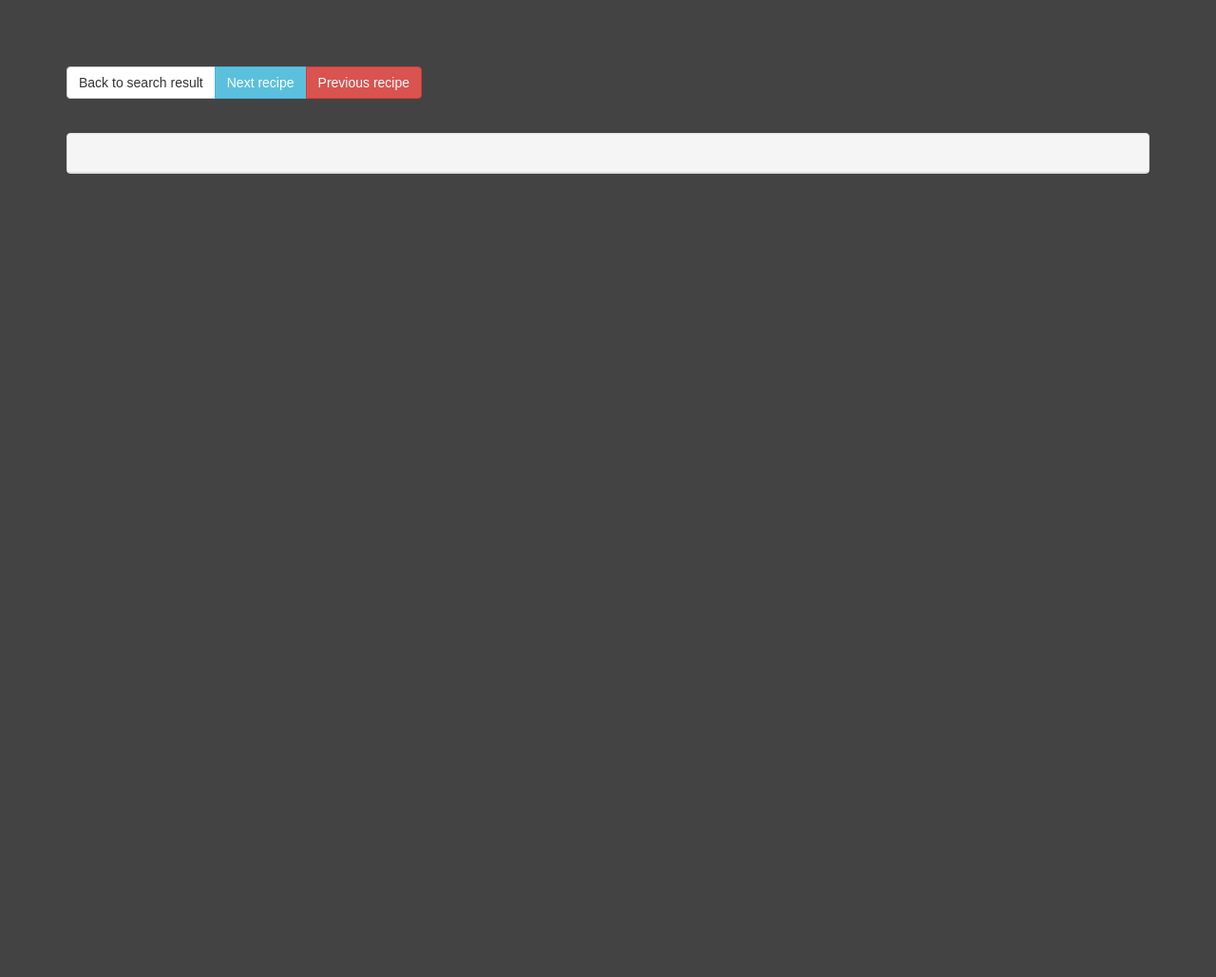
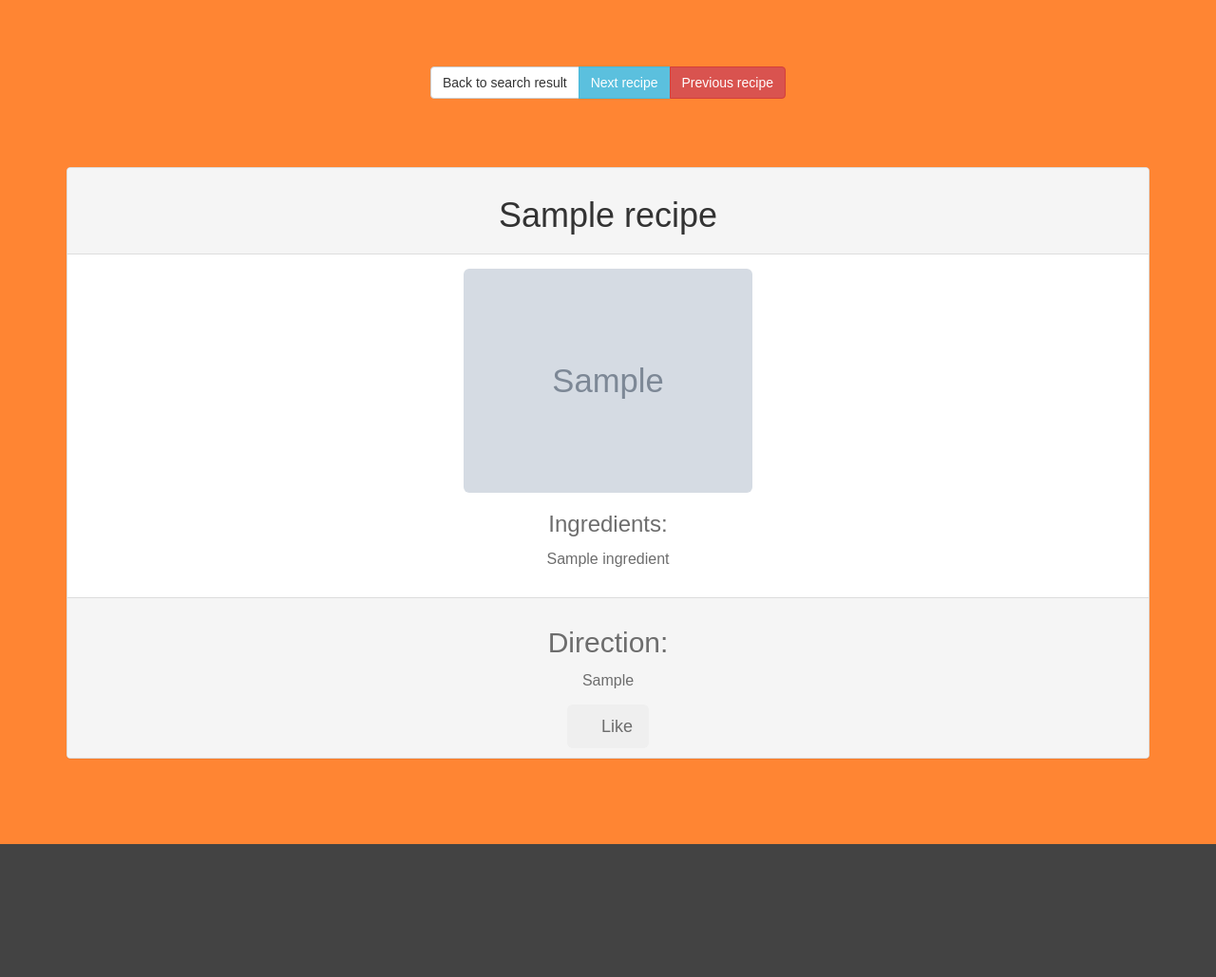
Before and after one commit to ReljaPaunovic/DishFinder, a Django app: page /finder/recipe/1/ in a window 1280 px wide. Shown: the part 80-1109 px from the top of the page at 95% size. Before the commit the page ends 263 px from the top, so only its background shows below. Run offline with Django 3.2, Linux system fonts and the light colour scheme; tables that the repository leaves empty hold one stand-in row (values such as "Sample post"); grey boxes marked "Sample" are stand-in pictures; style sheets or scripts are compiled from the project's sources; parts of the project's set-up code (start-up, migrations or seed data) failed here and were passed over; some libraries are stand-ins or nearby versions; some web fonts are replaced.

Commit message:
congif recipe_detail page html

```diff
--- a/Website/finderApp/static/finderApp/css/main.less
+++ b/Website/finderApp/static/finderApp/css/main.less
@@ -222,4 +222,10 @@ p {
     text-align: center;
   }
 
+  .panel-body {
+  	p {
+	    display: inline-block;
+	    min-width: 250px;
+  	}
+  }
 }
--- a/Website/finderApp/templates/finderApp/recipe_detail.html
+++ b/Website/finderApp/templates/finderApp/recipe_detail.html
@@ -2,23 +2,41 @@
 
 {% block content %}
 
-<div class="container-fluid bg-1">
 
-    <div class="container bg-6">
-
+<div class="container-fluid" id="recipebgtheme">
+  <div class="wrapper">
     <div class="btn-group">
       <a href="recipelist.html" class="btn btn-default" role="button">Back to search result</a>
       <a href="#" class="btn btn-info" role="button">Next recipe</a>
       <a href="#" class="btn btn-danger" role="button">Previous recipe</a>
     </div>
+  </div>
 
-    <br>
-    <br>
+  <div class="container" id="recipebg">
+    <br><br>
     <div class="panel panel-default text-center">
       <div class="panel-heading">
-          <h1> {{ recipe.recipe_name }} </h1>
+        <h1>{{ recipe.name }}</h1>
+      </div>
+      <div class="panel-body">
+        <img src="{{ recipe.image }}" class="img-rounded" alt="foodpic" width="304" height="236">
+        <h3>Ingredients:</h3>
+        {% for ingredient in recipe.contained_ingredients.all %}
+          <p>{{ ingredient }}</p>
+        {% endfor %}
+      </div>
+
+      <div class="panel-footer">
+        <h2>Direction:</h2>
+        {% for direction in recipe.directions.all %}
+          <p>{{ direction }}</p>
+        {% endfor %}
+
+        <button class="btn btn-lg"><span class="glyphicon glyphicon-thumbs-up"></span> Like</button>
       </div>
     </div>
   </div>
 
+</div>
+
 {% endblock content %}
```
Lines whose indentation alone changed are shown as unchanged.
